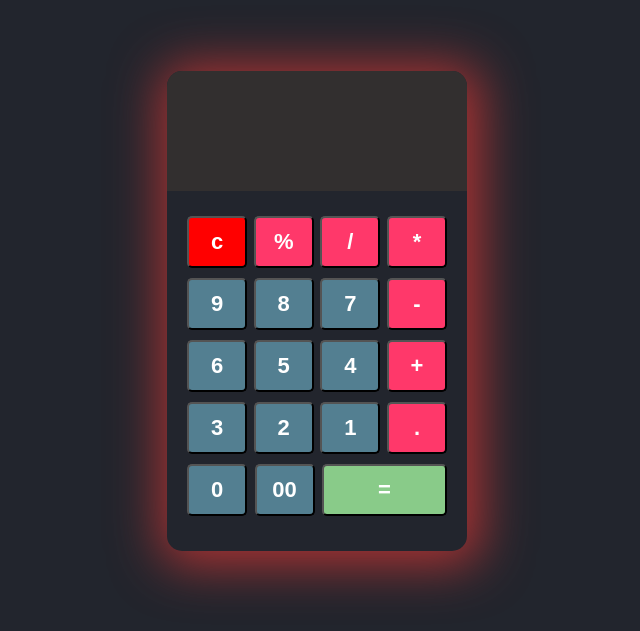
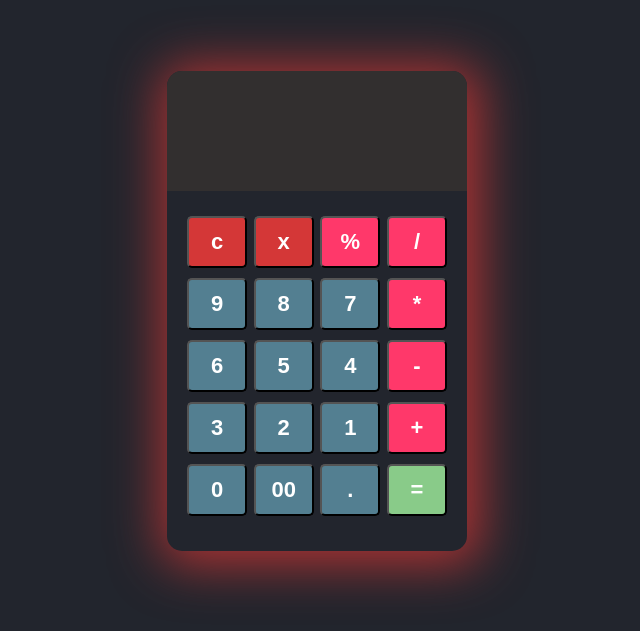
Before and after one commit to Vishal0440/Simple-Calculator, a plain HTML site: page index.html in a window 1280 px wide. Shown: the part 169-800 px from the top of the page, without its empty margins (323-963 px from the left). Drawn offline with Linux system fonts and the light colour scheme.

Commit message:
delete btn

```diff
--- a/index.html
+++ b/index.html
@@ -18,23 +18,27 @@
 
       <div class="buttons">
         <button type="button" class="btn-clear">c</button>
+        <button type="button" class="btn-cut">x</button>
         <button type="button" class="btn btn-side" data-num="%">%</button>
         <button type="button" class="btn btn-side" data-num="/">/</button>
-        <button type="button" class="btn btn-side" data-num="*">*</button>
         <button type="button" class="btn btn-middle" data-num="9">9</button>
         <button type="button" class="btn btn-middle" data-num="8">8</button>
         <button type="button" class="btn btn-middle" data-num="7">7</button>
-        <button type="button" class="btn btn-side" data-num="-">-</button>
+
+        <button type="button" class="btn btn-side" data-num="*">*</button>
         <button type="button" class="btn btn-middle" data-num="6">6</button>
         <button type="button" class="btn btn-middle" data-num="5">5</button>
         <button type="button" class="btn btn-middle" data-num="4">4</button>
-        <button type="button" class="btn btn-side" data-num="+">+</button>
+
+        <button type="button" class="btn btn-side" data-num="-">-</button>
         <button type="button" class="btn btn-middle" data-num="3">3</button>
         <button type="button" class="btn btn-middle" data-num="2">2</button>
         <button type="button" class="btn btn-middle" data-num="1">1</button>
-        <button type="button" class="btn btn-side" data-num=".">.</button>
+
+        <button type="button" class="btn btn-side" data-num="+">+</button>
         <button type="button" class="btn btn-middle" data-num="0">0</button>
         <button type="button" class="btn btn-middle" data-num="00">00</button>
+        <button type="button" class="btn btn-middle" data-num=".">.</button>
         <button type="button" class="btn-equal">=</button>
       </div>
     </section>
--- a/script.js
+++ b/script.js
@@ -3,6 +3,7 @@
   let buttons = document.querySelectorAll(".btn");
   let clear = document.querySelector(".btn-clear");
   let equal = document.querySelector(".btn-equal");
+  let cut = document.querySelector(".btn-cut");
 
   buttons.forEach(function (button) {
     button.addEventListener("click", function (e) {
@@ -23,8 +24,11 @@
   clear.addEventListener("click", function (e) {
     screen.value = "";
   });
+
+  cut.addEventListener("click", function (e) {
+    screen.value = screen.value.toString().slice(0, -1);
+  });
 })();
-
 // Event Handler
 // function runEvent(e) {
 //   console.log(`EVENT TYPE: ${e.type}`);
--- a/style.css
+++ b/style.css
@@ -60,12 +60,17 @@ button{
     color: #ffffff;
 }
 .btn-equal{
-    width: 125px;
+    width: 60px;
     background-color: rgb(137, 203, 137);
     color: #ffffff;
 }
 .btn-clear{
     width: 60px;
-    background-color: rgb(255, 0, 0);
+    background-color: rgb(212, 55, 55);
     color: #ffffff;
 }
+.btn-cut{
+    width: 60px;
+    background-color: rgb(212, 55, 55);
+    color: #ffffff;
+}
```
